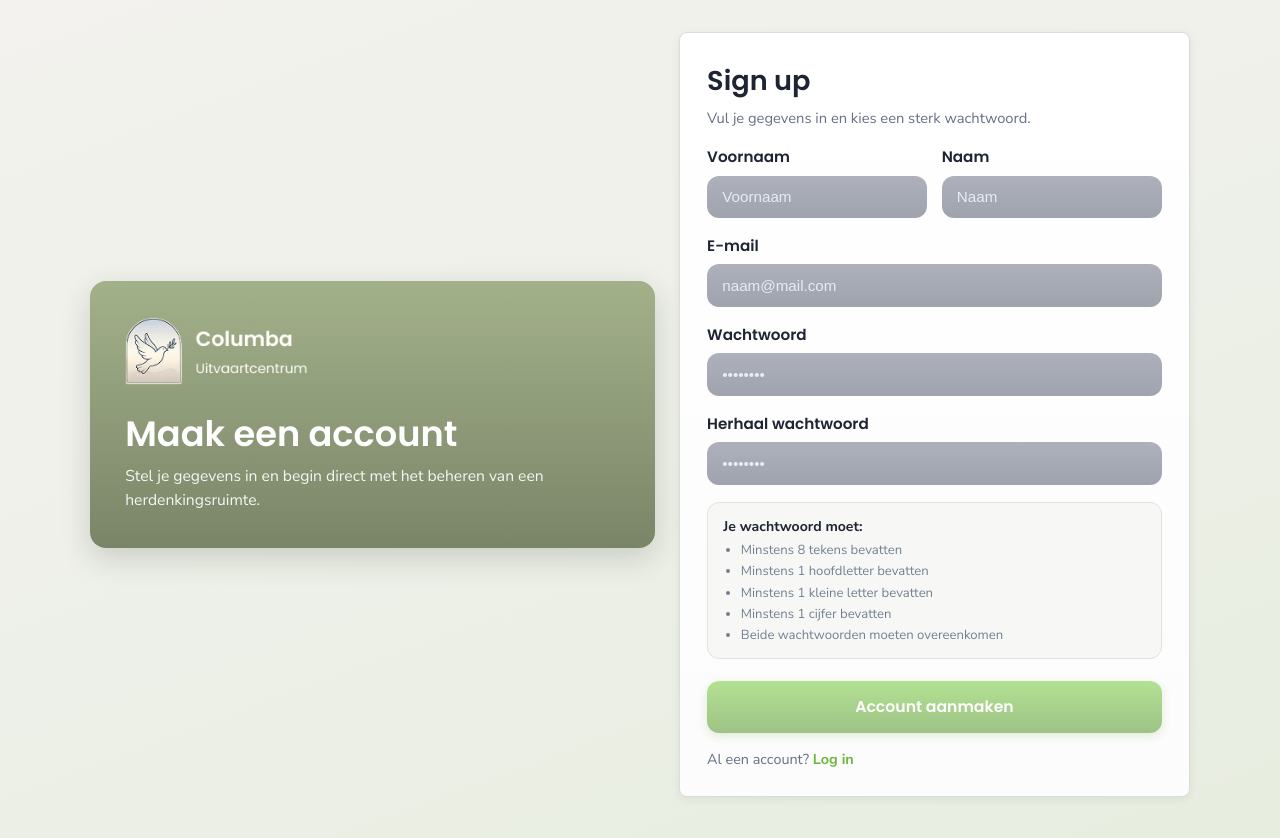
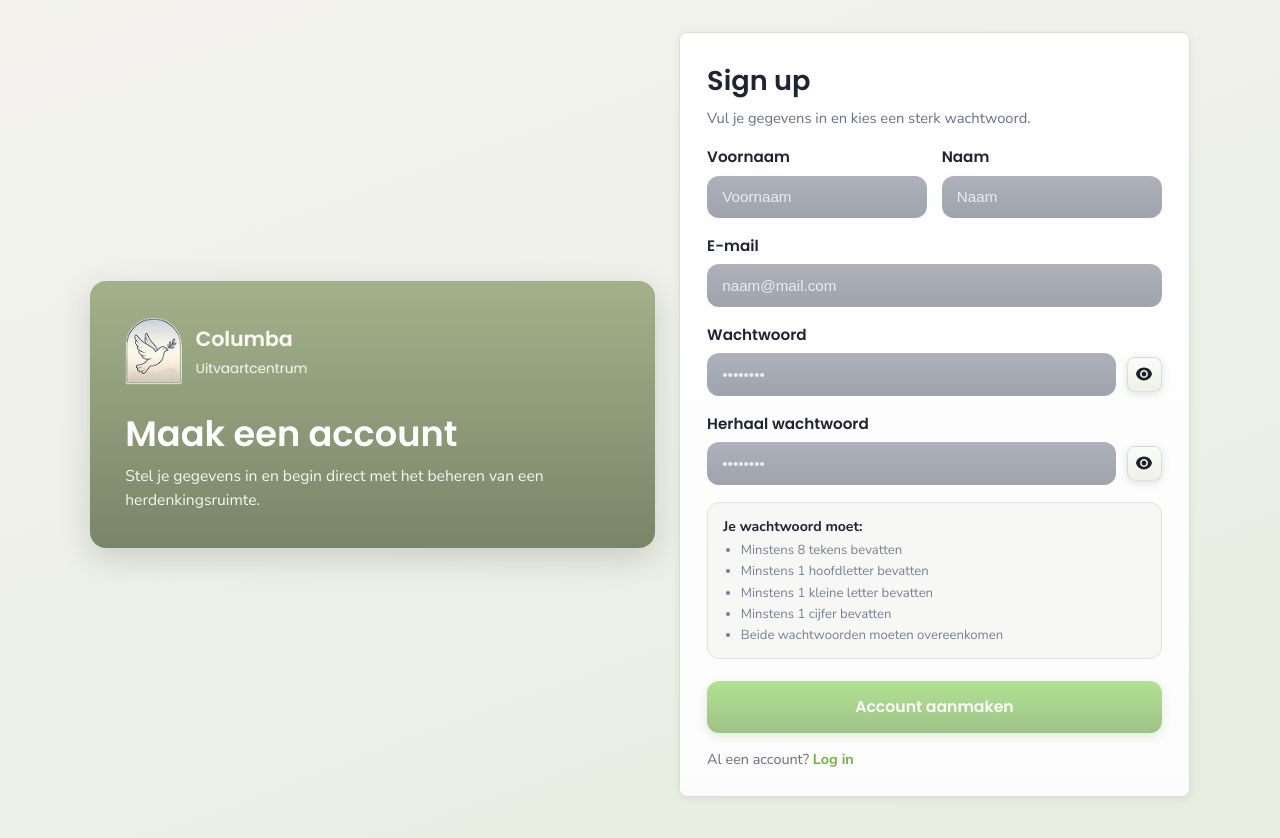
Before and after one commit to devosdevelops/build_noekmemorial, a Nuxt app in the folder app/: page /auth/signup in a window 1280 px wide. Shown: the top 838 px of the page. Built offline with nearby package versions, Linux system fonts and the light colour scheme.

Commit message:
feat: add password visibility toggle for login and signup forms

```diff
--- a/app/app/pages/auth/login.vue
+++ b/app/app/pages/auth/login.vue
@@ -19,7 +19,23 @@
 
           <div class="field-group">
             <label for="login-password">Wachtwoord</label>
-            <input id="login-password" v-model="password" type="password" class="auth-input" placeholder="••••••••" />
+            <div class="password-field-row">
+              <input
+                id="login-password"
+                v-model="password"
+                :type="isPasswordVisible ? 'text' : 'password'"
+                class="auth-input"
+                placeholder="••••••••"
+              />
+              <button
+                type="button"
+                class="password-toggle"
+                :aria-label="isPasswordVisible ? 'Verberg wachtwoord' : 'Toon wachtwoord'"
+                @click="isPasswordVisible = !isPasswordVisible"
+              >
+                <img :src="isPasswordVisible ? '/icons/eye_hide.svg' : '/icons/eye.svg'" alt="" />
+              </button>
+            </div>
           </div>
 
           <button type="submit" class="auth-primary-button">Log in</button>
@@ -44,6 +60,7 @@ definePageMeta({
 
 const email = ref('')
 const password = ref('')
+const isPasswordVisible = ref(false)
 
 function submitLogin() {
   // UI-only screen for now.
@@ -126,6 +143,17 @@ function submitLogin() {
   gap: 0.45rem;
 }
 
+.password-field {
+  display: contents;
+}
+
+.password-field-row {
+  display: grid;
+  grid-template-columns: minmax(0, 1fr) 2.2rem;
+  gap: 0.65rem;
+  align-items: center;
+}
+
 .field-group label {
   font-family: var(--font-display);
   font-size: 0.95rem;
@@ -146,6 +174,34 @@ function submitLogin() {
 
 .auth-input::placeholder {
   color: #e8ebf2;
+}
+
+.password-toggle {
+  width: 2.2rem;
+  height: 2.2rem;
+  border: 1px solid rgba(124, 138, 110, 0.22);
+  padding: 0;
+  border-radius: 0.5rem;
+  background: linear-gradient(180deg, #fbfcfa 0%, #edf2e7 100%);
+  box-shadow: 0 2px 8px rgba(62, 73, 49, 0.14);
+  display: grid;
+  place-items: center;
+  cursor: pointer;
+}
+
+.password-toggle:hover {
+  border-color: rgba(101, 124, 74, 0.32);
+  background: linear-gradient(180deg, #ffffff 0%, #e7f0dc 100%);
+}
+
+.password-toggle:focus-visible {
+  outline: 2px solid rgba(90, 116, 60, 0.72);
+  outline-offset: 2px;
+}
+
+.password-toggle img {
+  width: 1rem;
+  height: 1rem;
 }
 
 .auth-primary-button {
--- a/app/app/pages/auth/signup.vue
+++ b/app/app/pages/auth/signup.vue
@@ -31,18 +31,44 @@
 
           <div class="field-group">
             <label for="signup-password">Wachtwoord</label>
-            <input id="signup-password" v-model="password" type="password" class="auth-input" placeholder="••••••••" />
+            <div class="password-field-row">
+              <input
+                id="signup-password"
+                v-model="password"
+                :type="isPasswordVisible ? 'text' : 'password'"
+                class="auth-input"
+                placeholder="••••••••"
+              />
+              <button
+                type="button"
+                class="password-toggle"
+                :aria-label="isPasswordVisible ? 'Verberg wachtwoord' : 'Toon wachtwoord'"
+                @click="isPasswordVisible = !isPasswordVisible"
+              >
+                <img :src="isPasswordVisible ? '/icons/eye_hide.svg' : '/icons/eye.svg'" alt="" />
+              </button>
+            </div>
           </div>
 
           <div class="field-group">
             <label for="signup-repeat-password">Herhaal wachtwoord</label>
+            <div class="password-field-row">
               <input
                 id="signup-repeat-password"
                 v-model="repeatPassword"
-              type="password"
+                :type="isRepeatPasswordVisible ? 'text' : 'password'"
                 class="auth-input"
                 placeholder="••••••••"
               />
+              <button
+                type="button"
+                class="password-toggle"
+                :aria-label="isRepeatPasswordVisible ? 'Verberg wachtwoord' : 'Toon wachtwoord'"
+                @click="isRepeatPasswordVisible = !isRepeatPasswordVisible"
+              >
+                <img :src="isRepeatPasswordVisible ? '/icons/eye_hide.svg' : '/icons/eye.svg'" alt="" />
+              </button>
+            </div>
           </div>
 
           <div class="rule-box">
@@ -83,6 +109,8 @@ const lastName = ref('')
 const email = ref('')
 const password = ref('')
 const repeatPassword = ref('')
+const isPasswordVisible = ref(false)
+const isRepeatPasswordVisible = ref(false)
 
 const passwordRules = computed(() => {
   const value = password.value
@@ -224,6 +252,17 @@ function submitSignup() {
   gap: 0.45rem;
 }
 
+.password-field {
+  display: contents;
+}
+
+.password-field-row {
+  display: grid;
+  grid-template-columns: minmax(0, 1fr) 2.2rem;
+  gap: 0.65rem;
+  align-items: center;
+}
+
 .field-group label {
   font-family: var(--font-display);
   font-size: 0.95rem;
@@ -244,6 +283,34 @@ function submitSignup() {
 
 .auth-input::placeholder {
   color: #e8ebf2;
+}
+
+.password-toggle {
+  width: 2.2rem;
+  height: 2.2rem;
+  border: 1px solid rgba(124, 138, 110, 0.22);
+  padding: 0;
+  border-radius: 0.5rem;
+  background: linear-gradient(180deg, #fbfcfa 0%, #edf2e7 100%);
+  box-shadow: 0 2px 8px rgba(62, 73, 49, 0.14);
+  display: grid;
+  place-items: center;
+  cursor: pointer;
+}
+
+.password-toggle:hover {
+  border-color: rgba(101, 124, 74, 0.32);
+  background: linear-gradient(180deg, #ffffff 0%, #e7f0dc 100%);
+}
+
+.password-toggle:focus-visible {
+  outline: 2px solid rgba(90, 116, 60, 0.72);
+  outline-offset: 2px;
+}
+
+.password-toggle img {
+  width: 1rem;
+  height: 1rem;
 }
 
 .rule-box {
```
Lines whose indentation alone changed are shown as unchanged.
